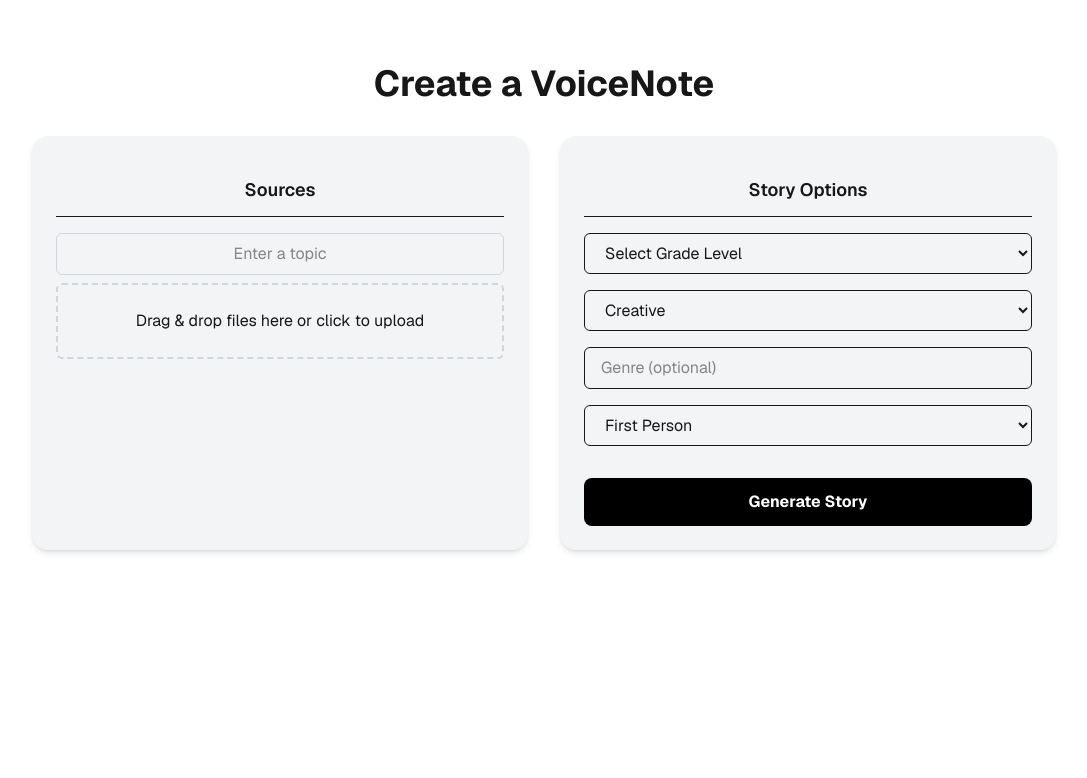
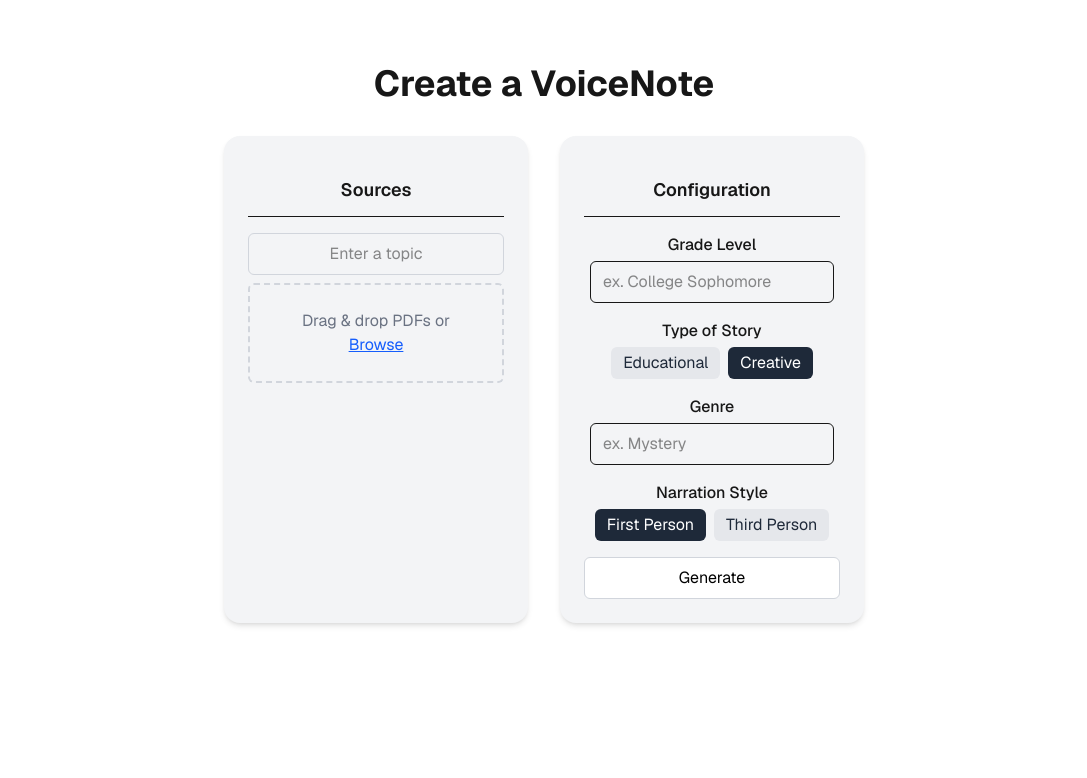
Before and after one commit to laurensgalarza/VoiceNotes, a Next.js app in the folder voicenotes/: page / in a window 1280 px wide. Shown: the part 1740-2518 px from the top of the page, without its empty margins (96-1183 px from the left). Built offline with nearby package versions, Linux system fonts and the light colour scheme.

Commit message:
fixing story gen

```diff
--- a/voicenotes/src/app/frontend/about.js
+++ b/voicenotes/src/app/frontend/about.js
@@ -10,8 +10,8 @@
     <div>
         <section id="about" className="scroll-mt-80"> </section>
         <div className="flex flex-col items-center justify-center">
-          <div className="max-w-lg text-center">
-            <p className="md:text-xl text-l font-medium">
+          <div className="md:max-w-lg max-w-md text-center">
+            <p className="md:text-xl font-medium">
               An AI-driven web app that transforms study materials into engaging audio
               content. Users can upload a PDF, notes, or even just a topic, and the
               system will use AI to generate an accurate and creative podcast-style
--- a/voicenotes/src/app/frontend/create.js
+++ b/voicenotes/src/app/frontend/create.js
@@ -1,13 +1,13 @@
 //create a voicenote section
-"use client";
+"use client"
 import React, { useState } from "react";
 import { X } from 'lucide-react';
 import SourceFile from "./components/SourceFile";
 
 export default function Create({ setStory, setLoadingScreen }) {
     const [topic, setTopic] = useState("");
-    const [files, setFiles] = useState([]);
-    const [parsedFiles, setParsedFiles] = useState([]);
+    const [files, setFiles] = useState([]); // raw File objects
+    const [parsedFiles, setParsedFiles] = useState([]); // parsed text previews
     const [config, setConfig] = useState({
         gradeLevel: "",
         storyType: "Creative",
@@ -28,14 +28,11 @@
 
                 const data = await response.json();
                 if (response.ok) {
-                    setParsedFiles((prev) => [
-                        ...prev,
-                        {
+                    setParsedFiles((prev) => [...prev, {
                         filename: file.name,
-                            filepreview: data.content.slice(0, 500),
-                            fullText: data.content,
-                        },
-                    ]);
+                        filepreview: data.content.slice(0, 500), // preview
+                        fullText: data.content
+                    }]);
                 } else {
                     alert(data.message || "Failed to parse file.");
                 }
@@ -47,15 +44,16 @@
 
     const handleGenerate = async () => {
         setLoadingScreen(true);
-        const fileTexts = parsedFiles.map((file) => file.fullText);
 
-        try {
+        const fileTexts = parsedFiles.map(file => file.fullText);
+
+
         const response = await fetch("/api/generateStory", {
             method: "POST",
             headers: {
-                    "Content-Type": "application/json",
+                "Content-Type": "application/json"
             },
-                body: JSON.stringify({ topic, fileTexts, ...config }),
+            body: JSON.stringify({ topic, fileTexts, ...config })
         });
 
         const data = await response.json();
@@ -65,36 +63,21 @@
         } else {
             alert(data.error || "An error occurred.");
         }
-        } catch (error) {
-            alert("Failed to generate story.");
-        }
 
         setLoadingScreen(false);
     };
 
-    const handleDrop = (e) => {
-        e.preventDefault();
-        const droppedFiles = Array.from(e.dataTransfer.files);
-        setFiles((prev) => [...prev, ...droppedFiles]);
-        handleFileUpload(droppedFiles);
-    };
-
     return (
         <div>
-            <section id="upload" className="scroll-mt-10"></section>
+            <section id="upload" className="scroll-mt-10"> </section>
         <div className="md:mt-40 mt-24 bg-white flex flex-col items-center p-6">
             <h1 className="text-4xl font-bold mb-8">Create a VoiceNote</h1>
             <div className="flex flex-col md:flex-row gap-8 w-full max-w-5xl">
+
                 {/* Left Panel - Sources */}
-                    <div className="flex-1 bg-gray-100 rounded-2xl shadow-md p-6">
+                <div  className="flex-1 bg-gray-100 rounded-2xl shadow-md p-6">
                     <h2 className="text-lg font-semibold mb-4 text-center border-b border-white-300 w-full my-4 pb-3">Sources</h2>
-                        <input
-                            type="text"
-                            value={topic}
-                            onChange={(e) => setTopic(e.target.value)}
-                            placeholder="Enter a topic"
-                            className="px-6 py-2 border rounded-md focus:outline-none text-center my-2 mt-0 border-gray-300 hover:border-gray-500 w-full"
-                        />
+                    <input type="text" value={topic} onChange={(e) => {setTopic(e.target.value)}} placeholder="Enter a topic" className="px-6 py-2 border rounded-md focus:outline-none text-center my-2 mt-0 border-gray-300 hover:border-gray-500 w-full"/>
                     <input
                         id="fileInput"
                         type="file"
@@ -102,9 +85,9 @@
                         multiple
                         hidden
                         onChange={(e) => {
-                                const selectedFiles = Array.from(e.target.files);
-                                setFiles((prev) => [...prev, ...selectedFiles]);
-                                handleFileUpload(selectedFiles);
+                            const selected = Array.from(e.target.files);
+                            setFiles([...files, ...selected]);
+                            handleFileUpload(selected);
                         }}
                     />
 
@@ -112,77 +95,102 @@
                         className="border-2 border-dashed border-gray-300 rounded-md p-6 text-center cursor-pointer hover:border-gray-500 mb-4"
                         onClick={() => document.getElementById("fileInput").click()}
                         onDragOver={(e) => e.preventDefault()}
-                            onDrop={handleDrop}
+                        onDrop={(e) => {
+                            e.preventDefault();
+                            const dropped = Array.from(e.dataTransfer.files);
+                            setFiles([...files, ...dropped]);
+                            handleFileUpload(dropped);
+                        }}
                     >
-                            Drag & drop files here or click to upload
+                        <p className="text-gray-500">Drag & drop PDFs or <span className="text-blue-600 underline">Browse</span></p>
                     </div>
 
-                        {/* Show uploaded file previews */}
-                        <div className="space-y-2">
-                            {parsedFiles.map((file, idx) => (
-                                <div key={idx} className="relative">
-                                    <SourceFile filename={file.filename} filepreview={file.filepreview} />
-                                    <button
-                                        onClick={() => {
-                                            setParsedFiles(parsedFiles.filter((_, i) => i !== idx));
-                                            setFiles(files.filter((_, i) => i !== idx));
-                                        }}
-                                        className="absolute top-2 right-2 text-red-500"
-                                    >
-                                        <X />
-                                    </button>
-                                </div>
+                    <div className="space-y-4">
+                        {parsedFiles.map((file, index) => (
+                            <SourceFile key={index} {...file} />
                         ))}
                     </div>
                 </div>
 
-                    {/* Right Panel - Configuration */}
-                    <div className="flex-1 bg-gray-100 rounded-2xl shadow-md p-6 space-y-4">
-                        <h2 className="text-lg font-semibold mb-4 text-center border-b border-white-300 w-full my-4 pb-3">Story Options</h2>
+                {/* Right Panel - Config */}
+                <div className="flex-1 bg-gray-100 rounded-2xl shadow-md p-6">
+                    <h2 className="text-lg font-semibold mb-4 text-center border-b border-white-300 w-full my-4 pb-3">Configuration</h2>
 
-                        <select
+                    {/* Grade Level Input */}
+                    <div className="mb-4 relative">
+                        <label className="block text-m font-medium mb-1 text-center">Grade Level</label>
+                        <input
+                            type="text"
                             value={config.gradeLevel}
                             onChange={(e) => setConfig({ ...config, gradeLevel: e.target.value })}
-                            className="w-full px-4 py-2 border rounded-md"
-                        >
-                            <option value="">Select Grade Level</option>
-                            <option value="elementary">Elementary</option>
-                            <option value="middle">Middle</option>
-                            <option value="high">High</option>
-                            <option value="college">College</option>
-                        </select>
+                            placeholder="ex. College Sophomore"
+                            className="px-3 py-2 border rounded-md mx-auto flex"
+                        />
+                        {config.gradeLevel && (
+                            <button
+                                onClick={() => setConfig({ ...config, gradeLevel: "" })}
+                                className="absolute inset-y-0 right-0 flex items-center cursor-pointer text-gray-500 hover:text-gray-700">
+                                <X className="hidden md:flex text-lg mt-7 mr-2" />
+                                <X className="md:hidden text-lg mt-7 mr-6" />
+                            </button>
+                        )}
+                    </div>
 
-                        <select
-                            value={config.storyType}
-                            onChange={(e) => setConfig({ ...config, storyType: e.target.value })}
-                            className="w-full px-4 py-2 border rounded-md"
-                        >
-                            <option value="Creative">Creative</option>
-                            <option value="Informative">Informative</option>
-                        </select>
+                    {/* Story Type */}
+                    <div className="flex flex-col mb-4 items-center">
+                        <label className="block text-m font-medium mb-1 text-center">Type of Story</label>
+                        <div className="flex gap-2">
+                            {["Educational", "Creative"].map(type => (
+                                <button
+                                    key={type}
+                                    onClick={() => setConfig({ ...config, storyType: type })}
+                                    className={`${config.storyType === type ? "bg-gray-800 text-white hover:text-green-400 transition-colors" : "bg-gray-200 text-gray-800 hover:text-green-700 transition-colors"} px-3 py-1 rounded-md cursor-pointer`}>
+                                    {type}
+                                </button>
+                            ))}
+                        </div>
+                    </div>
 
+                    {/* Genre */}
+                    <div className="mb-4 relative">
+                        <label className="block text-m font-medium mb-1 text-center">Genre</label>
                         <input
                             type="text"
-                            placeholder="Genre (optional)"
                             value={config.genre}
                             onChange={(e) => setConfig({ ...config, genre: e.target.value })}
-                            className="w-full px-4 py-2 border rounded-md"
+                            placeholder="ex. Mystery"
+                            className="px-3 py-2 border rounded-md mx-auto flex"
                         />
+                        {config.genre && (
+                            <button
+                                onClick={() => setConfig({ ...config, genre: "" })}
+                                className="absolute inset-y-0 right-0 flex items-center cursor-pointer text-gray-500 hover:text-gray-700 z-10">
+                                <X className="hidden md:flex text-lg mt-7 mr-2" />
+                                <X className="md:hidden text-lg mt-7 mr-6" />
+                            </button>
+                        )}
+                    </div>
 
-                        <select
-                            value={config.narration}
-                            onChange={(e) => setConfig({ ...config, narration: e.target.value })}
-                            className="w-full px-4 py-2 border rounded-md"
-                        >
-                            <option value="First Person">First Person</option>
-                            <option value="Third Person">Third Person</option>
-                        </select>
+                    {/* Narration Style */}
+                    <div className="flex flex-col mb-4 items-center">
+                        <label className="block text-m font-medium mb-1 text-center">Narration Style</label>
+                        <div className="flex gap-2">
+                            {["First Person", "Third Person"].map(style => (
+                                <button
+                                    key={style}
+                                    onClick={() => setConfig({ ...config, narration: style })}
+                                    className={`${config.narration === style ? "bg-gray-800 text-white hover:text-green-400 transition-colors" : "bg-gray-200 text-gray-800 hover:text-green-700 transition-colors"} px-3 py-1 rounded-md cursor-pointer`}>
+                                    {style.replace(" person", " Person")}
+                                </button>
+                            ))}
+                        </div>
+                    </div>
 
+                    {/* Generate Button */}
                     <button
                         onClick={handleGenerate}
-                            className="w-full py-3 bg-black text-white font-bold rounded-lg mt-4 hover:bg-gray-900 active:scale-95"
-                        >
-                            Generate Story
+                        className="w-full bg-white border border-gray-300 text-black py-2 rounded-md hover:bg-gray-200 active:bg-gray-800 active:text-white transition cursor-pointer">
+                        Generate
                     </button>
                 </div>
             </div>
```
Lines whose indentation alone changed are shown as unchanged.
